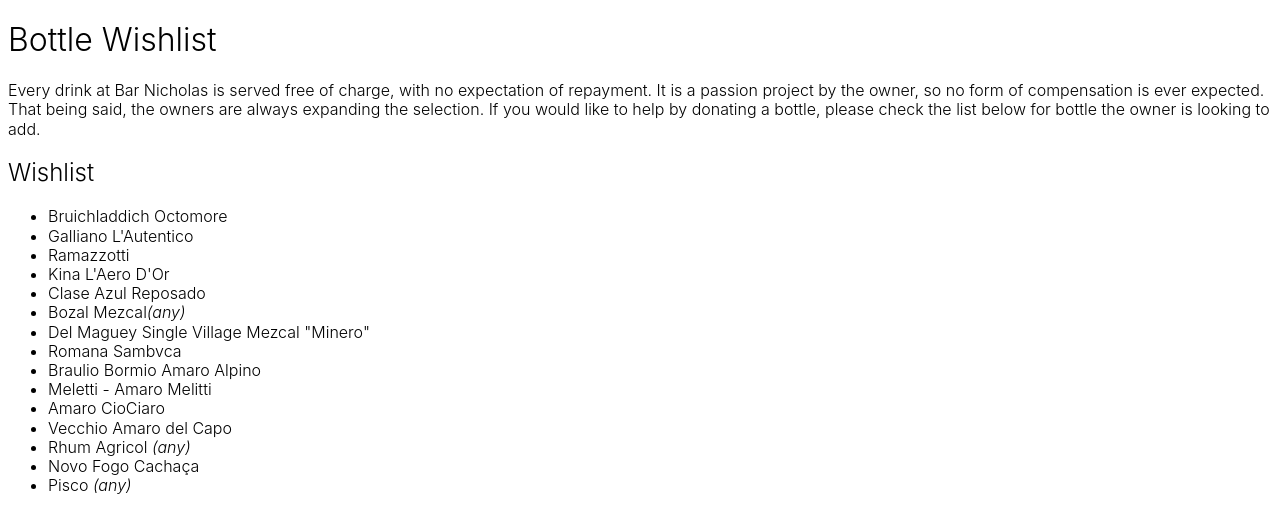
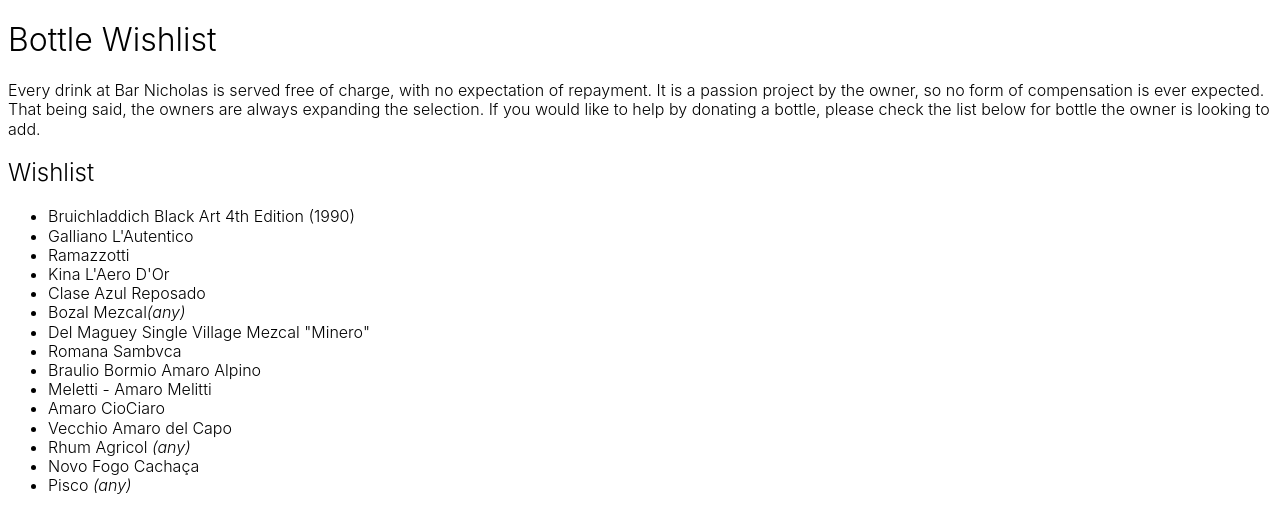
Before and after one commit to nrhubbar/bar-nicholas, a plain HTML site: page bottle-wishlist/index.html in a window 1280 px wide. Drawn offline with Linux system fonts and the light colour scheme.

Commit message:
Update bottle wishlist and menulink

```diff
--- a/bottle-wishlist/index.html
+++ b/bottle-wishlist/index.html
@@ -24,7 +24,7 @@
 
         <h2>Wishlist</h2>
         <ul>
-            <li>Bruichladdich Octomore</li>
+            <li>Bruichladdich Black Art 4th Edition (1990)</li>
             <li>Galliano L'Autentico</li>
             <li>Ramazzotti</li>
             <li>Kina L'Aero D'Or</li>
```
Also changed, not shown: index.html (+1 -1 lines).
